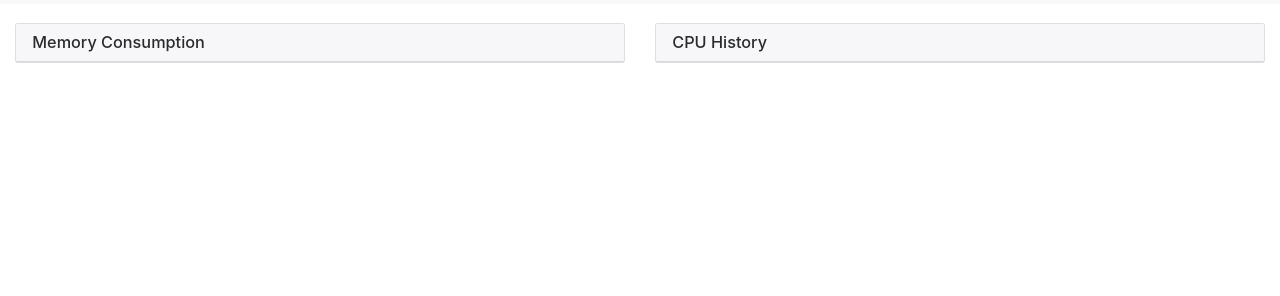
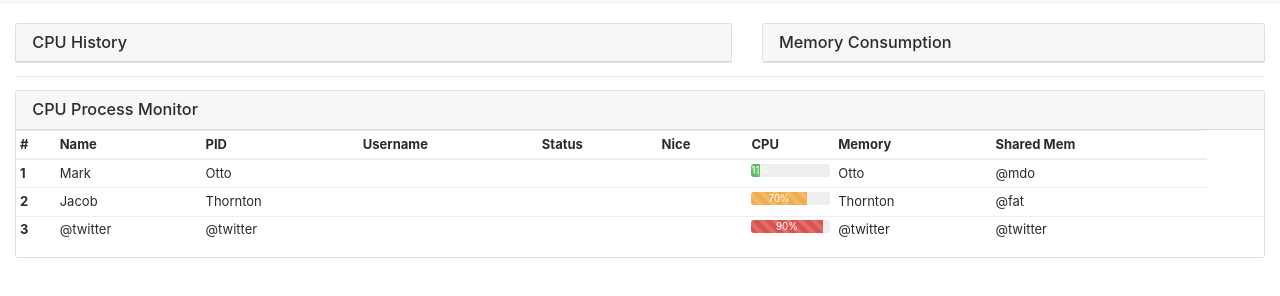
Before and after one commit to hgn/monetta, a plain HTML site: page httpd/assets/webpage/resource.html in a window 1280 px wide. Shown: the part 42-338 px from the top of the page. Drawn offline with Linux system fonts and the light colour scheme; files that its build step writes are made by us from their sources; files whose address does not match are found by name.

Commit message:
add process monitor mokup
Signed-off-by: Hagen Paul Pfeifer <hagen@jauu.net>

```diff
--- a/httpd/assets/webpage/resource.html
+++ b/httpd/assets/webpage/resource.html
@@ -44,8 +44,18 @@
 
 		<div class="row">
 
-			<div class="col-6" style="min-width: 300px">
+			<div class="col-7" style="min-width: 300px">
+				<div class="card border-light">
+					<h5 class="card-header">
+						CPU History
+					</h5>
+					<div class="card-body">
+						<div id="chart-cpu"></div>
+					</div>
+				</div>
+			</div> <!-- col -->
 
+			<div class="col-5" style="min-width: 300px">
 				<div class="card border-light">
 					<h5 class="card-header">
 						Memory Consumption
@@ -54,24 +64,101 @@
 						<div id="chart-memory"></div>
 					</div>
 				</div>
+			</div> <!-- col -->
 
 
-			</div> <!-- col -->
-			<div class="col-6" style="min-width: 300px">
+
+		</div> <!-- row -->
+
+		<hr />
+
+
+		<div class="row">
+			<div class="col-12">
 
 				<div class="card border-light">
 					<h5 class="card-header">
-						CPU History
+						CPU Process Monitor
 					</h5>
 					<div class="card-body">
-						<div id="chart-cpu"></div>
+
+						<table class="table table-sm table-hover">
+
+							<thead>
+								<tr>
+									<th>#</th>
+									<th>Name</th>
+									<th>PID</th>
+									<th>Username</th>
+									<th>Status</th>
+									<th>Nice</th>
+									<th>CPU</th>
+									<th>Memory</th>
+									<th>Shared Mem</th>
+								</tr>
+							</thead>
+							<tbody>
+								<tr>
+									<th scope="row">1</th>
+									<td>Mark</td>
+									<td>Otto</td>
+									<td></td>
+									<td></td>
+									<td></td>
+									<td>
+
+				<div class="progress">
+					<div class="progress-bar progress-bar-striped progress-bar-animated bg-success" role="progressbar" style="width: 11%" aria-valuenow="11" aria-valuemin="0" aria-valuemax="100">11%</div>
+				</div>
+</td>
+									<td>Otto</td>
+									<td>@mdo</td>
+								</tr>
+								<tr>
+									<th scope="row">2</th>
+									<td>Jacob</td>
+									<td>Thornton</td>
+									<td></td>
+									<td></td>
+									<td></td>
+									<td>
+
+				<div class="progress">
+					<div class="progress-bar progress-bar-striped progress-bar-animated bg-warning" role="progressbar" style="width: 70%" aria-valuenow="70" aria-valuemin="0" aria-valuemax="100">70%</div>
+				</div>
+</td>
+									<td>Thornton</td>
+									<td>@fat</td>
+								</tr>
+								<tr>
+									<th scope="row">3</th>
+									<td>@twitter</td>
+									<td>@twitter</td>
+									<td></td>
+									<td></td>
+									<td></td>
+									<td>
+
+				<div class="progress">
+					<div class="progress-bar progress-bar-striped progress-bar-animated bg-danger" role="progressbar" style="width: 90%" aria-valuenow="90" aria-valuemin="0" aria-valuemax="100">90%</div>
+				</div>
+</td>
+									<td>@twitter</td>
+									<td>@twitter</td>
+									<td></td>
+									<td></td>
+									<td></td>
+								</tr>
+							</tbody>
+
+						</table>
+
+
 					</div>
 				</div>
 
 			</div> <!-- col -->
 		</div> <!-- row -->
-
-
 
 
 	</div> <!-- container -->
```
